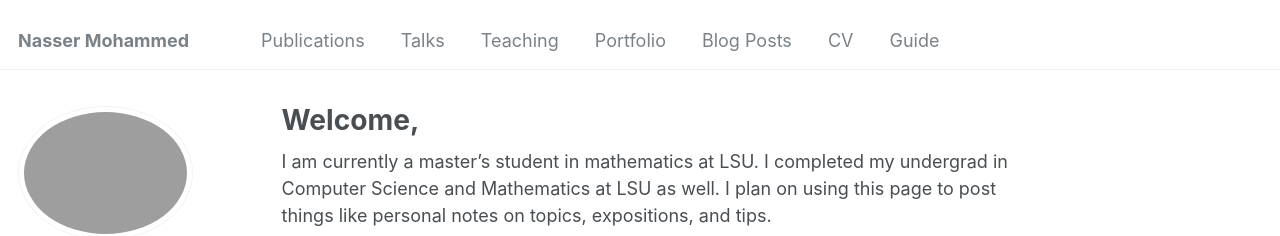
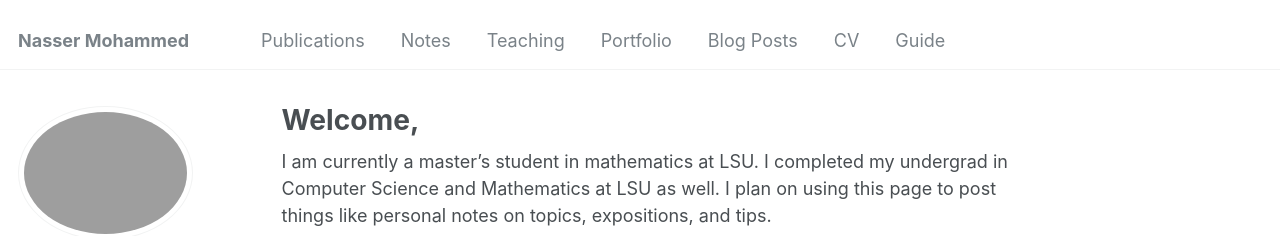
Before and after one commit to Nasser-Mohammed/Nasser-Mohammed.github.io, a Jekyll site: the page built from _pages/about.md, in a window 1280 px wide. Shown: the top 236 px of the page. Built offline with Jekyll 4.4.1, drawn with Linux system fonts in a browser that asks for light colours.

Commit message:
Update navigation.yml

```diff
--- a/_data/navigation.yml
+++ b/_data/navigation.yml
@@ -8,8 +8,8 @@ main:
   - title: "Publications"
     url: /publications/
 
-  - title: "Talks"
-    url: /talks/
+  - title: "Notes"
+    url: /notes/
 
   - title: "Teaching"
     url: /teaching/
```
